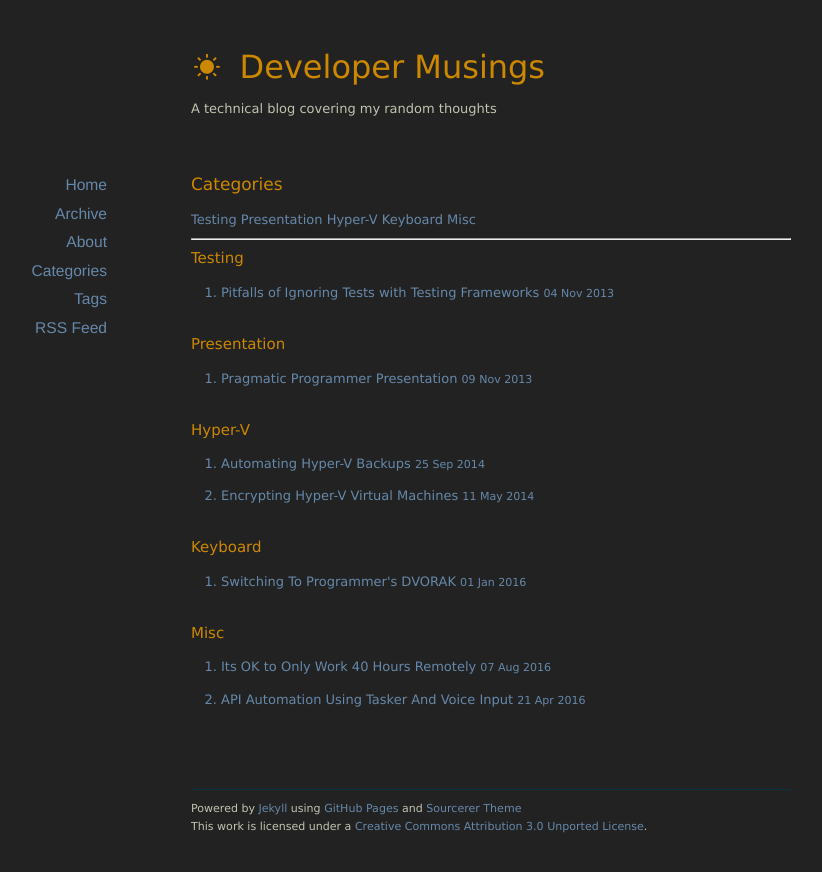
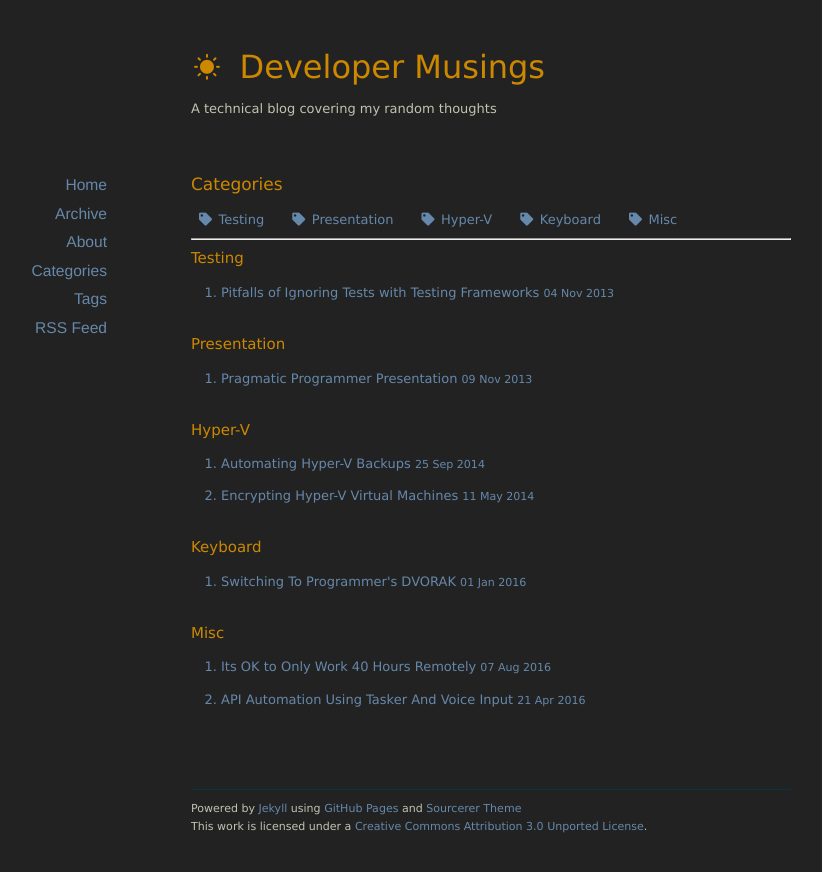
Before and after one commit to bpruitt-goddard/bpruitt-goddard.github.io, a Jekyll site: the page built from blog/categories.html, in a window 1280 px wide. Shown: the top 872 px of the page, without its empty margins (149-971 px from the left). Built offline with Jekyll 4.4.1, drawn with Linux system fonts in a browser that asks for light colours; nearby versions of some CDN libraries.

Commit message:
Feat: Add fancy icon to tags

```diff
--- a/_includes/head.html
+++ b/_includes/head.html
@@ -13,4 +13,5 @@
   <![endif]-->
 
   <link href="/assets/css/main.css" rel="stylesheet" />
+  <link rel="stylesheet" href="https://use.fontawesome.com/releases/v5.5.0/css/all.css" integrity="sha384-B4dIYHKNBt8Bc12p+WXckhzcICo0wtJAoU8YZTY5qE0Id1GSseTk6S+L3BlXeVIU" crossorigin="anonymous">
 </head>
--- /dev/null
+++ b/_sass/tag.scss
@@ -0,0 +1,12 @@
+.post-tag {
+	padding: 0 .5rem;
+	margin-right: .5rem;
+	border-radius: 4px;
+
+	&:before {
+		content: "\f02b";
+		font-family: "Font Awesome 5 Free";
+		font-weight: 900;
+		padding-right: .5em;
+	  }
+}
--- a/assets/css/main.scss
+++ b/assets/css/main.scss
@@ -2,6 +2,7 @@
 ---
 @import "sourcerer";
 @import "pygments-sourcerer";
+@import "tag";
 
 /*** Reset ***/
 html, body, div, span, applet, object, iframe, h1, h2, h3, h4, h5, h6, p, blockquote, pre, a, abbr, acronym, address, big, cite, code, del, dfn, em, img, ins, kbd, q, s, samp, small, strike, strong, sub, sup, tt, var, b, u, i, center, dl, dt, dd, ol, ul, li, fieldset, form, label, legend, table, caption, tbody, tfoot, thead, tr, th, td, article, aside, canvas, details, embed, figure, figcaption, footer, header, hgroup, menu, nav, output, ruby, section, summary, time, mark, audio, video {
```
